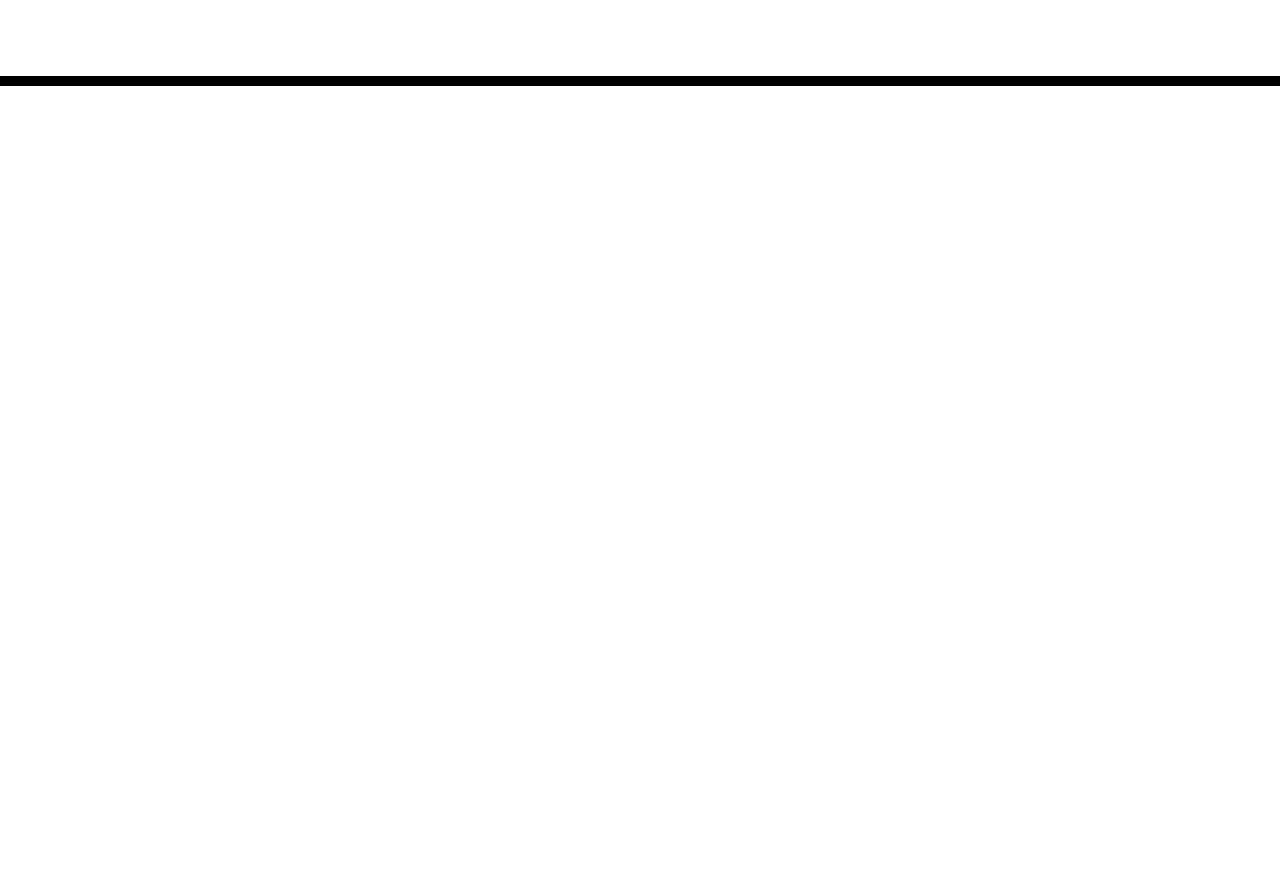
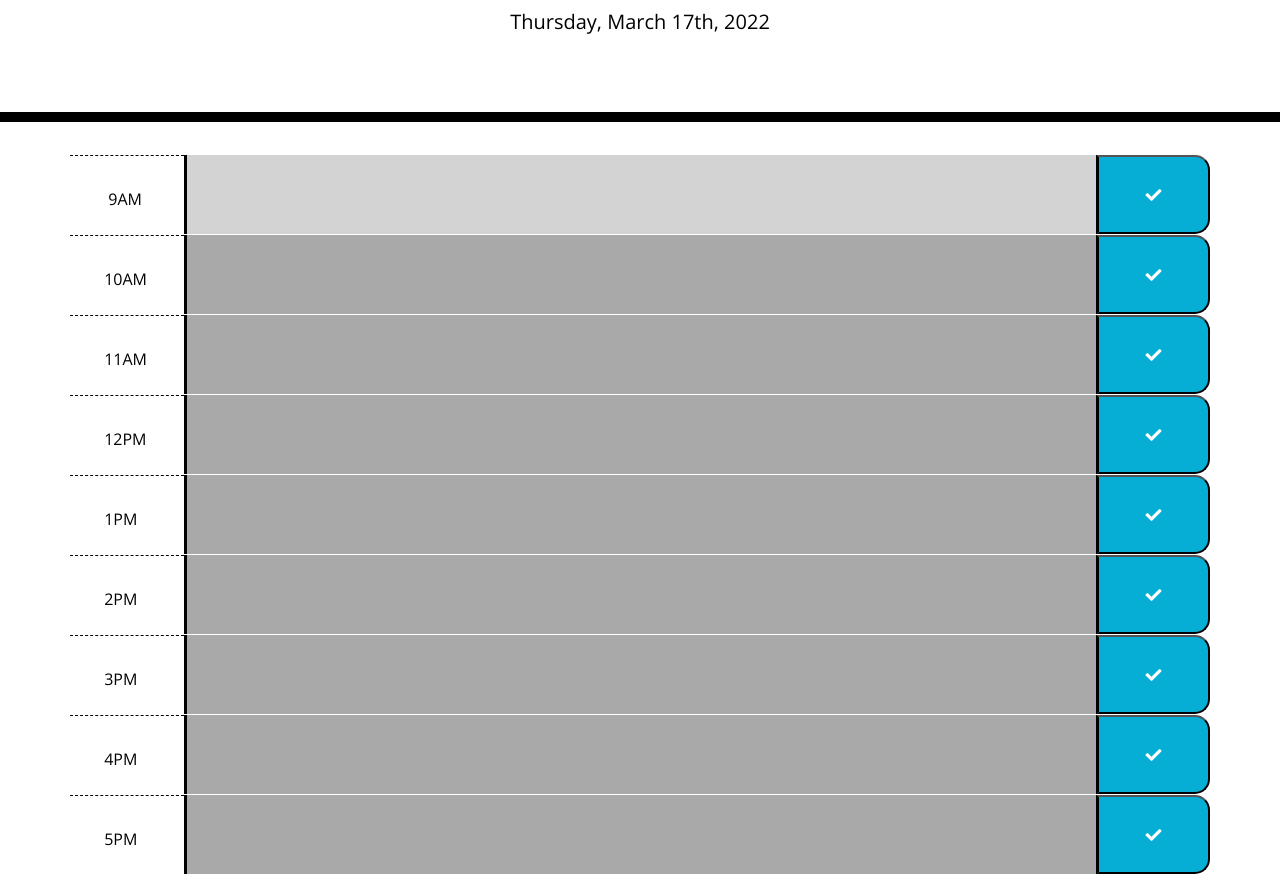
Before and after one commit to brian-000/work-day, a plain HTML site: page index.html in a window 1280 px wide. Shown: the part 182-1056 px from the top of the page. Before the commit the page ends 800 px from the top, so only its background shows below. Drawn offline with nearby package versions, Linux system fonts and the light colour scheme.

Commit message:
added html css

```diff
--- a/assets/css/style.css
+++ b/assets/css/style.css
@@ -27,19 +27,24 @@ textarea{
 
 .time-block{
   text-align: center;
-  border-radius: 15px;
+  border-left: 3px solid black ;
+  width: 80%;
+  background-color:darkgrey;
 }
 
 .row {
   white-space: pre-wrap;
   height: 80px;
-  border-top: 1px solid white;;
+  border-top: 1px solid white;
 }
 
 .hour {
+  padding-top: 3%;
+  padding-left: 3%;
   background-color: #ffffff;
   color: #000000;
   border-top: 1px dashed #000000;
+  width: 10%;
 }
 
 .past {
@@ -58,11 +63,12 @@ textarea{
 }
 
 .saveBtn {
-  border-left: 1px solid black;
+  border-left: 3px solid black;
   border-top-right-radius: 15px;
   border-bottom-right-radius: 15px;
   background-color: #06AED5;
   color: white;
+  width: 10%;
 }
 
 .saveBtn i:hover {
--- a/assets/js/script.js
+++ b/assets/js/script.js
@@ -0,0 +1,27 @@
+var currentDay = document.querySelector("#currentDay");
+var jumbotron = document.querySelector("#jumbotron");
+var timeBlock = document.querySelector("#time-block");
+var d = moment().format();
+var time = moment().set("hour", 10);
+d = moment().format("dddd, MMMM Do, YYYY");
+
+
+currentDay.textContent = d;
+jumbotron.appendChild(currentDay);
+//timeBlock.addClass("time-block");
+$(".time-block").hover(function () {
+    $(this).append($("<span> ***</span>"));
+}, function () {
+    $(this).find("span").last().remove();
+
+});
+
+if (moment().isAfter(time)) {
+    $(timeBlock).addClass("past");
+}
+// if (moment().diff(time, "hours") === 5) {
+//     $(timeBlock).addClass("present");
+// }
+else if (Math.abs(moment().diff(time, "days")) <= 2) {
+    $(timeBlock).addClass("future");
+}
--- a/index.html
+++ b/index.html
@@ -1,39 +1,80 @@
 <!DOCTYPE html>
 <html lang="en">
+
 <head>
   <meta charset="UTF-8" />
   <meta name="viewport" content="width=device-width, initial-scale=1.0" />
   <meta http-equiv="X-UA-Compatible" content="ie=edge" />
-    <link
-      rel="stylesheet"
-      href="https://stackpath.bootstrapcdn.com/bootstrap/4.3.1/css/bootstrap.min.css"
-    />
-    <link
-      rel="stylesheet"
-      href="https://use.fontawesome.com/releases/v5.8.1/css/all.css"
-      integrity="sha384-50oBUHEmvpQ+1lW4y57PTFmhCaXp0ML5d60M1M7uH2+nqUivzIebhndOJK28anvf"
-      crossorigin="anonymous"
-    />
-    <link
-      href="https://fonts.googleapis.com/css?family=Open+Sans&display=swap"
-      rel="stylesheet"
-    />
-    <link rel="stylesheet" href="../assets/css/style.css" />
+  <link rel="stylesheet" href="https://stackpath.bootstrapcdn.com/bootstrap/4.3.1/css/bootstrap.min.css" />
+  <link rel="stylesheet" href="https://use.fontawesome.com/releases/v5.8.1/css/all.css"
+    integrity="sha384-50oBUHEmvpQ+1lW4y57PTFmhCaXp0ML5d60M1M7uH2+nqUivzIebhndOJK28anvf" crossorigin="anonymous" />
+  <link href="https://fonts.googleapis.com/css?family=Open+Sans&display=swap" rel="stylesheet" />
+  <link rel="stylesheet" href="../work-day/assets/css/style.css" />
   <title>Work Day Scheduler</title>
 </head>
 
 <body>
-    <header class="jumbotron">
+  <header id="jumbotron" class="jumbotron">
     <h1 class="display-3">Work Day Scheduler</h1>
     <p class="lead">A simple calendar app for scheduling your work day</p>
     <p id="currentDay" class="lead"></p>
   </header>
   <div class="container">
     <!-- Timeblocks go here -->
+    <div class="row">
+      <div class="hour"> 9AM</div>
+      <div id="time-block" class="time-block"></div>
+      <button class="saveBtn"><i class="fa fa-check"></i></button>
+    </div>
+    <div class="row">
+      <div class="hour">10AM</div>
+      <div class="time-block"></div>
+      <button class="saveBtn"><i class="fa fa-check"></i></button>
+    </div>
+    <div class="row">
+      <div class="hour">11AM</div>
+      <div class="time-block"></div>
+      <button class="saveBtn"><i class="fa fa-check"></i></button>
+    </div>
+    <div class="row">
+      <div class="hour">12PM</div>
+      <div class="time-block"></div>
+      <button class="saveBtn"><i class="fa fa-check"></i></button>
+    </div>
+    <div class="row">
+      <div class="hour">1PM</div>
+      <div class="time-block"></div>
+      <button class="saveBtn"><i class="fa fa-check"></i></button>
+    </div>
+    <div class="row">
+      <div class="hour">2PM</div>
+      <div class="time-block"></div>
+      <button class="saveBtn"><i class="fa fa-check"></i></button>
+    </div>
+    <div class="row">
+      <div class="hour">3PM</div>
+      <div class="time-block"></div>
+      <button class="saveBtn"><i class="fa fa-check"></i></button>
+    </div>
+    <div class="row">
+      <div class="hour">4PM</div>
+      <div class="time-block"></div>
+      <button class="saveBtn"><i class="fa fa-check"></i></button>
+    </div>
+    <div class="row">
+      <div class="hour">5PM</div>
+      <div class="time-block"></div>
+      <button class="saveBtn"><i class="fa fa-check"></i></button>
+    </div>
+
+
+
+
   </div>
 
   <script src="https://code.jquery.com/jquery-3.4.1.min.js"></script>
   <script src="https://cdnjs.cloudflare.com/ajax/libs/moment.js/2.24.0/moment.min.js"></script>
-    <script src="../assets/js/script.js"></script>
+  <script src="../work-day/assets/js/script.js"></script>
 </body>
+
 </html>
```
Lines whose indentation alone changed are shown as unchanged.
